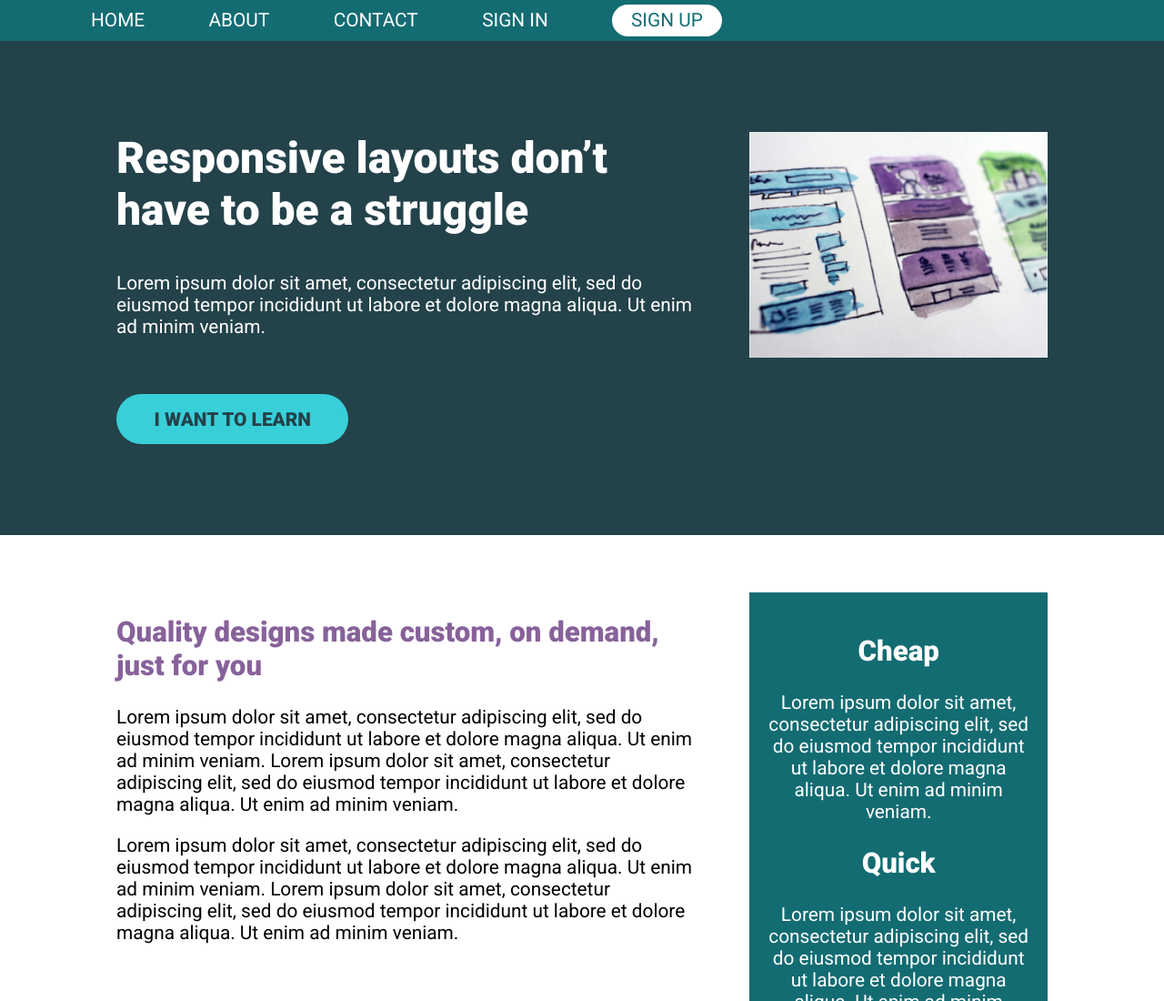
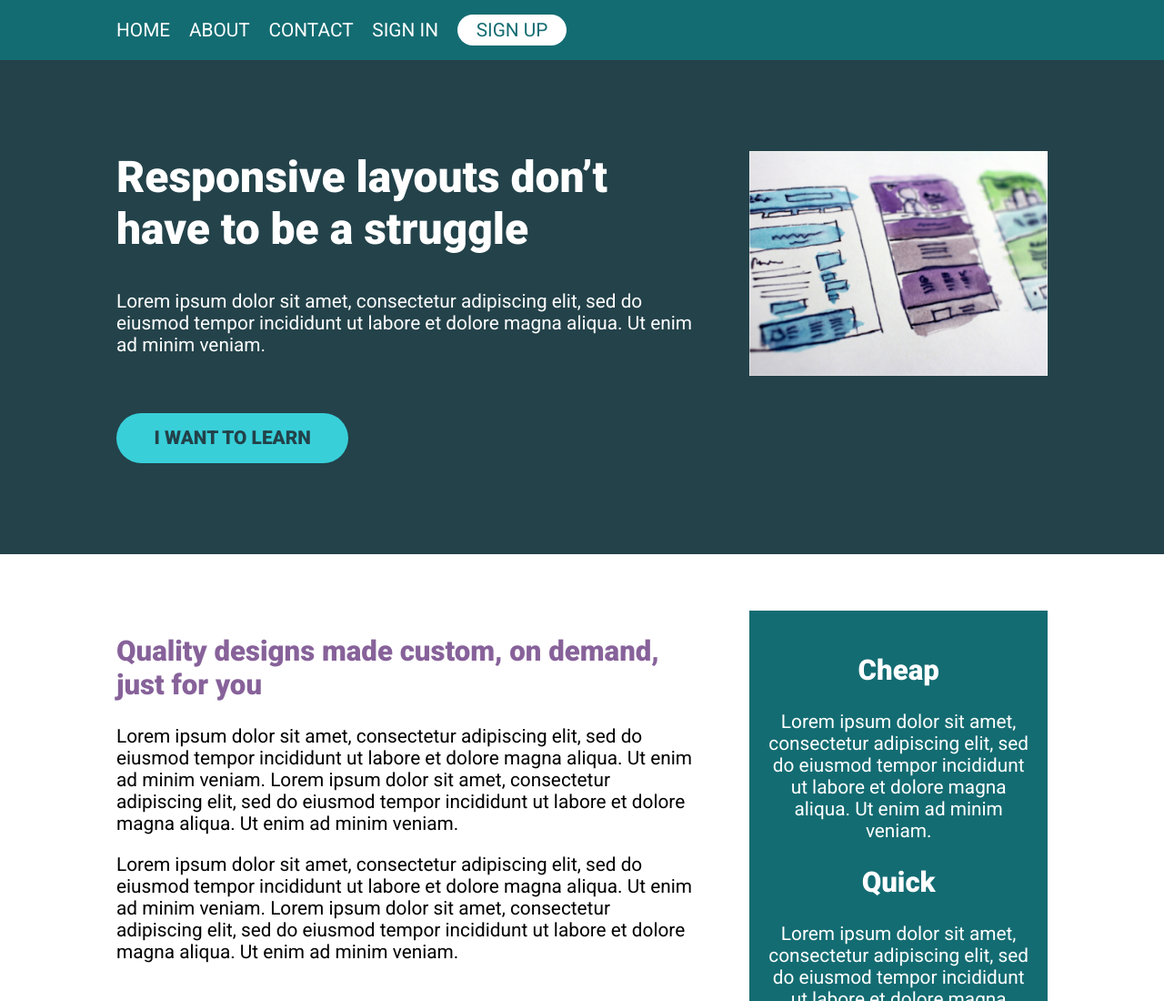
Before and after one commit to anabfuentes/nav-challenge, a plain HTML site: page index.html in a window 1280 px wide. Shown: the top 1100 px of the page at 91% size. Drawn offline with Linux system fonts and the light colour scheme.

Commit message:
Made edits to nav layout

```diff
--- a/index.html
+++ b/index.html
@@ -9,6 +9,7 @@
 </head>
 <body>
     <header>
+        <div class="container">
         <nav class="nav">
             <ul class="nav__list">
                 <li class="nav__item"><a href="#" class="nav__link">Home</a></li>
@@ -18,6 +19,7 @@
                 <li class="nav__item"><a href="#" class="nav__link nav__link--button">Sign up</a></li>
             </ul>
         </nav>
+        </div>
     </header>
 
     <section class="hero">
--- a/style.css
+++ b/style.css
@@ -70,12 +70,7 @@ h1 {
 
 header {
     background: #136c72;
-    padding: .5em 0;
-}
-
-.nav {
-    width: 62%;
-    padding-left: 100px;
+    padding: 1em 0;
 }
 
 .nav__list {
@@ -83,8 +78,10 @@ header {
     padding: 0;
     list-style: none;
     display: flex;
-    flex-direction: row;
-    justify-content: space-between;
+}
+
+.nav__item {
+    margin-right: 1em;
 }
 
 .nav__link {
```
